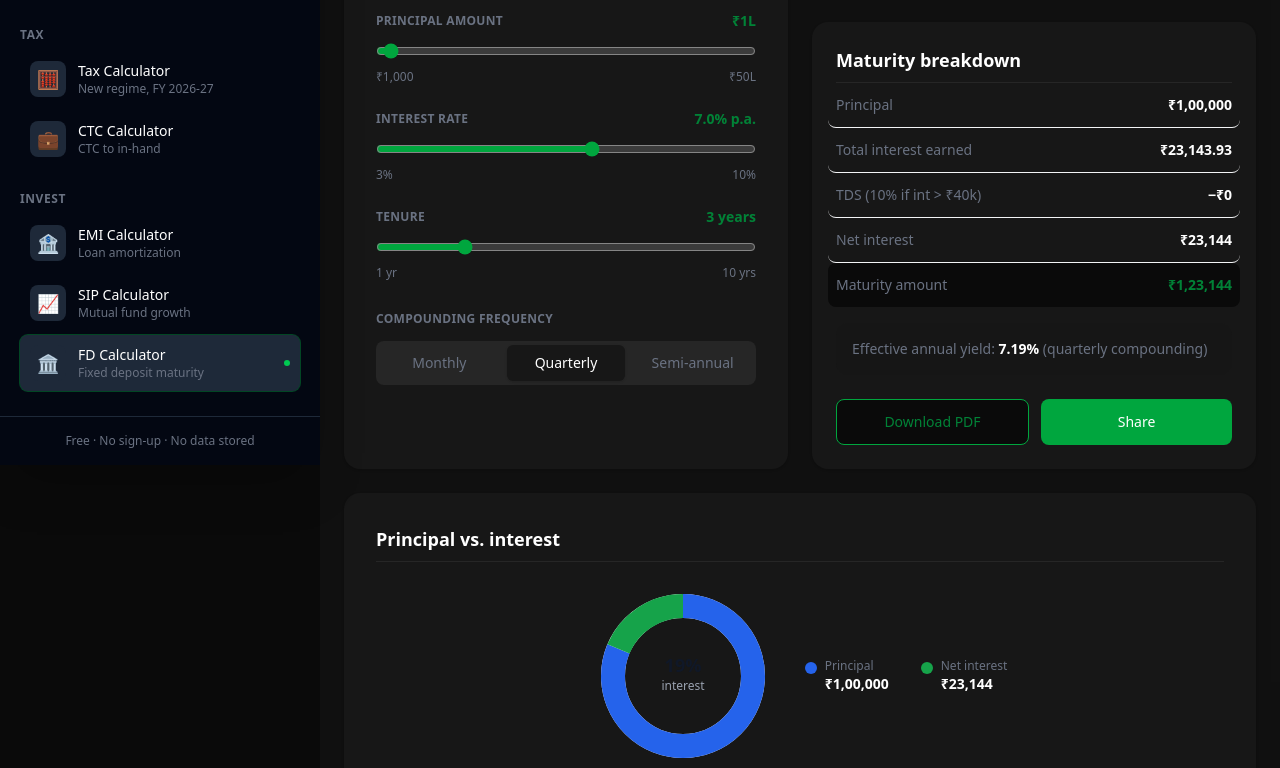
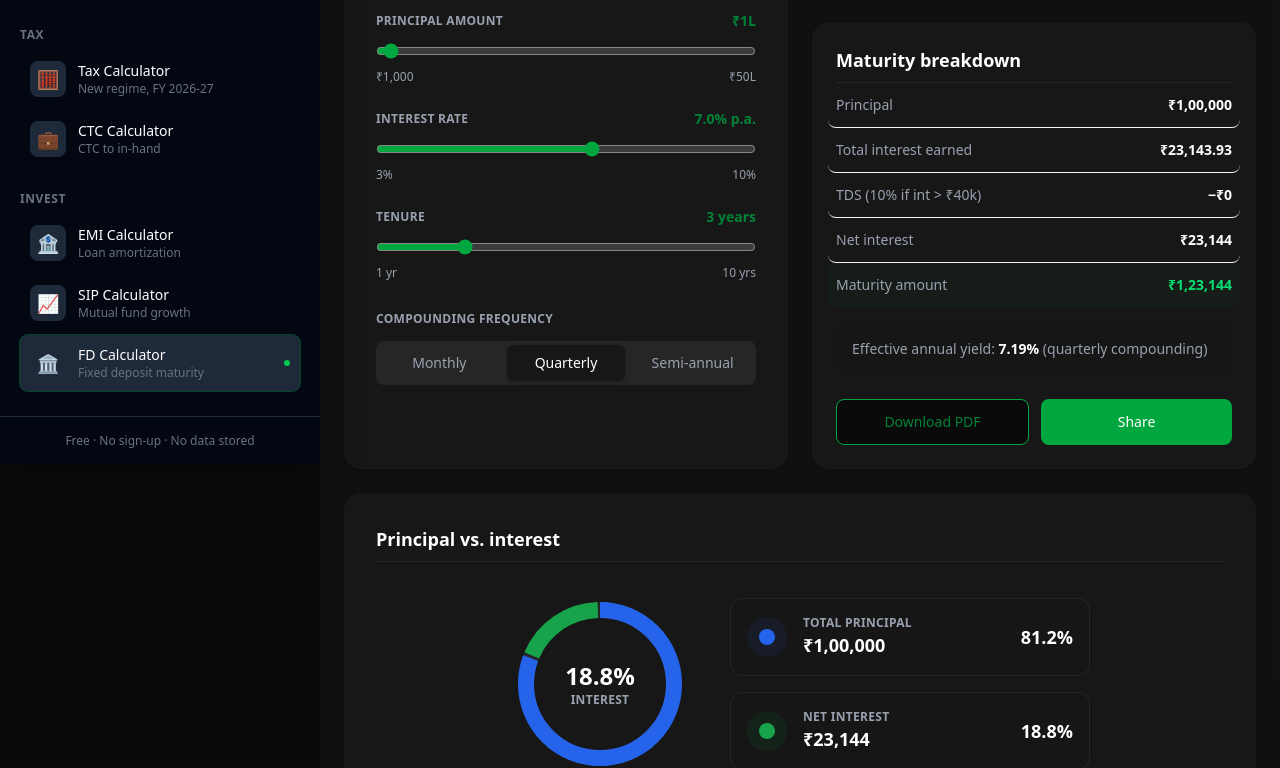
Before and after one commit to Shubhashissahu/FinPilot-financial-tools, a Next.js app: page /fd-calculator in a window 1280 px wide. Shown: the part 335-1103 px from the top of the page. Built offline with nearby package versions, Linux system fonts and the light colour scheme.

Commit message:
chore: fix css across calculators

```diff
--- a/app/fd-calculator/page.tsx
+++ b/app/fd-calculator/page.tsx
@@ -54,7 +54,7 @@ export default function FdCalculatorPage() {
 
   const interestShare = netMaturity > 0 ? (netInterest / netMaturity) * 100 : 0;
 
-  const shareText = `FD Calculation\n\nPrincipal: ₹${fd.principal.toLocaleString("en-IN")}\nMaturity Value: ₹${Math.round(netMaturity).toLocaleString("en-IN")}\nNet Interest: ₹${Math.round(netInterest).toLocaleString("en-IN")}\nEffective Annual Yield: ${fd.effectiveAnnualYield}%\n\nCalculated with SplitEasy`;
+  const shareText = `FD Calculation\n\nPrincipal: ₹${fd.principal.toLocaleString("en-IN")}\nMaturity Value: ₹${Math.round(netMaturity).toLocaleString("en-IN")}\nNet Interest: ₹${Math.round(netInterest).toLocaleString("en-IN")}\nEffective Annual Yield: ${fd.effectiveAnnualYield}%\n\nCalculated by Finpilot`;
 
   const handleShare = async () => {
     try {
@@ -70,7 +70,7 @@ export default function FdCalculatorPage() {
     <main className="min-h-screen bg-gray-50 dark:bg-neutral-900/50 px-6 py-16">
       <div className="mx-auto max-w-5xl">
         <h1 className="text-4xl font-black text-gray-900 dark:text-white">FD Calculator</h1>
-        <p className="mt-2 text-gray-500 dark:text-gray-400 dark:text-gray-500">
+        <p className="mt-2 text-gray-500 dark:text-gray-400">
           Fixed Deposit maturity &amp; interest calculator
         </p>
 
@@ -117,7 +117,7 @@ export default function FdCalculatorPage() {
             />
 
             <div className="mt-6">
-              <label className="text-xs font-semibold uppercase tracking-wide text-gray-500 dark:text-gray-400 dark:text-gray-500">
+              <label className="text-xs font-semibold uppercase tracking-wide text-gray-500 dark:text-gray-400">
                 Compounding frequency
               </label>
               <div className="mt-3 grid grid-cols-3 gap-2 rounded-lg bg-gray-100 dark:bg-neutral-800 p-1">
@@ -129,7 +129,7 @@ export default function FdCalculatorPage() {
                     className={`rounded-md py-2 text-sm font-medium transition ${
                       frequency === freq
                         ? "bg-white dark:bg-neutral-900 text-gray-900 dark:text-white shadow-sm"
-                        : "text-gray-500 dark:text-gray-400 dark:text-gray-500 hover:text-gray-700 dark:text-gray-300"
+                        : "text-gray-500 dark:text-gray-400 hover:text-gray-700 dark:text-gray-300"
                     }`}
                   >
                     {FREQUENCY_LABEL[freq]}
@@ -167,7 +167,7 @@ export default function FdCalculatorPage() {
                 />
               </div>
 
-              <div className="mt-4 rounded-xl bg-gray-50 dark:bg-neutral-900/50 p-4 text-sm text-gray-600 dark:text-gray-400 dark:text-gray-500">
+              <div className="mt-4 rounded-xl bg-gray-50 dark:bg-neutral-900/50 p-4 text-sm text-gray-600 dark:text-gray-400">
                 Effective annual yield:{" "}
                 <span className="font-semibold text-gray-900 dark:text-white">
                   {fd.effectiveAnnualYield}%
@@ -197,11 +197,11 @@ export default function FdCalculatorPage() {
         <section className="mt-6 rounded-2xl bg-white dark:bg-neutral-900 p-8 shadow-sm">
           <h2 className="text-lg font-bold text-gray-900 dark:text-white">Principal vs. interest</h2>
           <div className="mt-2 border-t border-gray-100 dark:border-neutral-800" />
-          <div className="mt-6 flex flex-col items-center gap-8 sm:flex-row sm:justify-center">
+          <div className="mt-8 flex flex-col items-center gap-10 lg:flex-row lg:justify-center">
             <PrincipalInterestPie principalShare={100 - interestShare} interestShare={interestShare} />
-            <div className="flex gap-8">
-              <Legend color="#2563eb" label="Principal" value={`₹${fd.principal.toLocaleString("en-IN")}`} />
-              <Legend color="#16a34a" label="Net interest" value={`₹${Math.round(netInterest).toLocaleString("en-IN")}`} />
+            <div className="flex w-full flex-col gap-4 sm:w-[360px]">
+              <LegendCard color="#2563eb" label="Total Principal" value={`₹${fd.principal.toLocaleString("en-IN")}`} percentage={100 - interestShare} />
+              <LegendCard color="#16a34a" label="Net Interest" value={`₹${Math.round(netInterest).toLocaleString("en-IN")}`} percentage={interestShare} />
             </div>
           </div>
         </section>
@@ -234,7 +234,7 @@ function SliderField({
   return (
     <div className="mt-6 first:mt-6">
       <div className="flex items-center justify-between">
-        <label className="text-xs font-semibold uppercase tracking-wide text-gray-500 dark:text-gray-400 dark:text-gray-500">
+        <label className="text-xs font-semibold uppercase tracking-wide text-gray-500 dark:text-gray-400">
           {label}
         </label>
         <span className="text-sm font-bold text-green-700">{display}</span>
@@ -248,7 +248,7 @@ function SliderField({
         onChange={(e) => onChange(Number(e.target.value))}
         className="mt-3 w-full accent-green-600"
       />
-      <div className="mt-1 flex justify-between text-xs text-gray-400 dark:text-gray-500">
+      <div className="mt-1 flex justify-between text-xs text-gray-400">
         <span>{minLabel}</span>
         <span>{maxLabel}</span>
       </div>
@@ -268,9 +268,9 @@ function StatCard({
   compact?: boolean;
 }) {
   const styles = {
-    green: { bg: "bg-green-50 dark:bg-[#0a0a0a]", label: "text-green-700", value: "text-green-700" },
-    amber: { bg: "bg-amber-50", label: "text-amber-700", value: "text-amber-600" },
-    blue: { bg: "bg-blue-50", label: "text-blue-700", value: "text-blue-700" },
+    green: { bg: "bg-green-50 dark:bg-green-900/20", label: "text-green-700 dark:text-green-400", value: "text-green-700 dark:text-green-400" },
+    amber: { bg: "bg-amber-50 dark:bg-amber-900/20", label: "text-amber-700 dark:text-amber-300", value: "text-amber-600 dark:text-amber-300" },
+    blue: { bg: "bg-blue-50 dark:bg-blue-900/20", label: "text-blue-700 dark:text-blue-300", value: "text-blue-700 dark:text-blue-300" },
   }[tone];
 
   return (
@@ -295,9 +295,9 @@ function SummaryLine({
   highlight?: boolean;
 }) {
   return (
-    <div className={`flex items-center justify-between py-3 px-2 -mx-2 rounded-lg ${highlight ? "bg-green-50 dark:bg-[#0a0a0a]" : ""}`}>
-      <span className="text-sm text-gray-500 dark:text-gray-400 dark:text-gray-500">{label}</span>
-      <span className={`text-sm font-bold ${highlight ? "text-green-700" : "text-gray-900 dark:text-white"}`}>
+    <div className={`flex items-center justify-between py-3 px-2 -mx-2 rounded-lg ${highlight ? "bg-green-50 dark:bg-green-900/10" : ""}`}>
+      <span className="text-sm text-gray-500 dark:text-gray-400">{label}</span>
+      <span className={`text-sm font-bold ${highlight ? "text-green-700 dark:text-green-400" : "text-gray-900 dark:text-white"}`}>
         {value}
       </span>
     </div>
@@ -313,54 +313,65 @@ function PrincipalInterestPie({
   principalShare: number;
   interestShare: number;
 }) {
-  const radius = 70;
+  const radius = 74;
   const circumference = 2 * Math.PI * radius;
-  const principalLength = (principalShare / 100) * circumference;
-  const interestLength = (interestShare / 100) * circumference;
+
+  // Create a small gap between slices if both exist
+  const gap = interestShare > 0 && principalShare > 0 ? 3 : 0;
+  const pLen = Math.max(0, (principalShare / 100) * circumference - gap);
+  const iLen = Math.max(0, (interestShare / 100) * circumference - gap);
 
   return (
-    <svg width="180" height="180" viewBox="0 0 180 180" className="shrink-0">
-      <circle cx="90" cy="90" r={radius} fill="none" stroke="#f3f4f6" strokeWidth="24" />
-      <circle
-        cx="90"
-        cy="90"
-        r={radius}
-        fill="none"
-        stroke="#2563eb"
-        strokeWidth="24"
-        strokeDasharray={`${principalLength} ${circumference - principalLength}`}
-        strokeDashoffset="0"
-        transform="rotate(-90 90 90)"
-      />
-      <circle
-        cx="90"
-        cy="90"
-        r={radius}
-        fill="none"
-        stroke="#16a34a"
-        strokeWidth="24"
-        strokeDasharray={`${interestLength} ${circumference - interestLength}`}
-        strokeDashoffset={-principalLength}
-        transform="rotate(-90 90 90)"
-      />
-      <text x="90" y="86" textAnchor="middle" className="fill-gray-900 text-lg font-bold">
-        {interestShare.toFixed(0)}%
-      </text>
-      <text x="90" y="104" textAnchor="middle" className="fill-gray-400 text-xs">
-        interest
-      </text>
-    </svg>
-  );
-}
-
-function Legend({ color, label, value }: { color: string; label: string; value: string }) {
-  return (
-    <div className="flex items-start gap-2">
-      <span className="mt-1 h-3 w-3 shrink-0 rounded-full" style={{ backgroundColor: color }} />
-      <div>
-        <p className="text-xs text-gray-500 dark:text-gray-400 dark:text-gray-500">{label}</p>
-        <p className="text-sm font-bold text-gray-900 dark:text-white">{value}</p>
+    <div className="relative flex h-[180px] w-[180px] shrink-0 items-center justify-center">
+      <svg width="180" height="180" viewBox="0 0 180 180" className="absolute inset-0 -rotate-90 transform">
+        <circle
+          cx="90" cy="90" r={radius} fill="none"
+          className="stroke-gray-100 dark:stroke-neutral-800"
+          strokeWidth="16"
+        />
+        <circle
+          cx="90" cy="90" r={radius} fill="none" stroke="#2563eb" strokeWidth="16"
+          strokeDasharray={`${pLen} ${circumference}`}
+          strokeDashoffset="0"
+          className="transition-all duration-500 ease-in-out"
+        />
+        <circle
+          cx="90" cy="90" r={radius} fill="none" stroke="#16a34a" strokeWidth="16"
+          strokeDasharray={`${iLen} ${circumference}`}
+          strokeDashoffset={-((principalShare / 100) * circumference)}
+          className="transition-all duration-500 ease-in-out"
+        />
+      </svg>
+      <div className="flex flex-col items-center">
+        <span className="text-2xl font-black text-gray-900 dark:text-white">
+          {interestShare.toFixed(1)}%
+        </span>
+        <span className="text-xs font-semibold uppercase tracking-wide text-gray-500 dark:text-gray-400">
+          Interest
+        </span>
       </div>
     </div>
   );
 }
+
+function LegendCard({ color, label, value, percentage }: { color: string; label: string; value: string; percentage: number }) {
+  return (
+    <div className="flex items-center justify-between gap-6 rounded-xl border border-gray-100 dark:border-neutral-800 bg-gray-50 dark:bg-neutral-900/50 p-4">
+      <div className="flex items-center gap-4">
+        <div
+          className="flex h-10 w-10 shrink-0 items-center justify-center rounded-full"
+          style={{ backgroundColor: `${color}15` }}
+        >
+          <div className="h-4 w-4 rounded-full" style={{ backgroundColor: color }} />
+        </div>
+        <div>
+          <p className="text-xs font-semibold uppercase tracking-wide text-gray-500 dark:text-gray-400">{label}</p>
+          <p className="text-lg font-bold text-gray-900 dark:text-white">{value}</p>
+        </div>
+      </div>
+      <div className="text-right">
+        <span className="text-lg font-black text-gray-900 dark:text-white">{percentage.toFixed(1)}%</span>
+      </div>
+    </div>
+  );
+}
--- a/app/sip-calculator/page.tsx
+++ b/app/sip-calculator/page.tsx
@@ -20,7 +20,7 @@ export default function SipCalculatorPage() {
     <main className="min-h-screen bg-gray-50 dark:bg-neutral-900/50 px-6 py-12">
       <div className="mx-auto max-w-5xl">
         <h1 className="text-2xl font-bold text-gray-900 dark:text-white">SIP Calculator</h1>
-        <p className="mt-1 text-sm text-gray-500 dark:text-gray-400 dark:text-gray-500">
+        <p className="mt-1 text-sm text-gray-500 dark:text-gray-400">
           Systematic Investment Plan · Mutual Fund growth estimator
         </p>
 
@@ -91,32 +91,32 @@ export default function SipCalculatorPage() {
 
               <div className="mt-4 space-y-3 text-sm">
                 <div className="flex justify-between border-b border-gray-100 dark:border-neutral-800 pb-3">
-                  <span className="text-gray-500 dark:text-gray-400 dark:text-gray-500">Total invested</span>
+                  <span className="text-gray-500 dark:text-gray-400">Total invested</span>
                   <span className="font-medium text-gray-900 dark:text-white">
                     ₹{result.totalInvested.toLocaleString("en-IN")}
                   </span>
                 </div>
                 <div className="flex justify-between border-b border-gray-100 dark:border-neutral-800 pb-3">
-                  <span className="text-gray-500 dark:text-gray-400 dark:text-gray-500">Total gains</span>
+                  <span className="text-gray-500 dark:text-gray-400">Total gains</span>
                   <span className="font-medium text-gray-900 dark:text-white">
                     ₹{result.totalGains.toLocaleString("en-IN")}
                   </span>
                 </div>
                 <div className="flex justify-between border-b border-gray-100 dark:border-neutral-800 pb-3">
                   <span className="font-semibold text-gray-900 dark:text-white">Maturity value</span>
-                  <span className="font-semibold text-green-600">
+                  <span className="font-semibold text-green-600 dark:text-green-400">
                     {formatLakh(result.maturityValue)}
                   </span>
                 </div>
                 <div className="flex justify-between">
-                  <span className="text-gray-500 dark:text-gray-400 dark:text-gray-500">Wealth ratio</span>
+                  <span className="text-gray-500 dark:text-gray-400">Wealth ratio</span>
                   <span className="font-medium text-gray-900 dark:text-white">{result.wealthRatio}×</span>
                 </div>
               </div>
             </section>
 
-            <section className="rounded-2xl bg-green-50 dark:bg-[#0a0a0a] p-6">
-              <p className="text-xs font-semibold uppercase tracking-wide text-green-700">
+            <section className="rounded-2xl bg-green-50 dark:bg-green-900/10 p-6">
+              <p className="text-xs font-semibold uppercase tracking-wide text-green-700 dark:text-green-500">
                 The power of compounding
               </p>
               <p className="mt-2 text-sm text-gray-700 dark:text-gray-300">
@@ -164,7 +164,7 @@ function SliderField({
   return (
     <div className="mt-6 first:mt-4">
       <div className="flex items-center justify-between">
-        <span className="text-xs font-medium uppercase tracking-wide text-gray-500 dark:text-gray-400 dark:text-gray-500">
+        <span className="text-xs font-medium uppercase tracking-wide text-gray-500 dark:text-gray-300">
           {label}
         </span>
         <span className="text-sm font-semibold text-green-600">{displayValue}</span>
@@ -178,7 +178,7 @@ function SliderField({
         onChange={(e) => onChange(Number(e.target.value))}
         className="mt-3 w-full accent-green-600"
       />
-      <div className="mt-1 flex justify-between text-xs text-gray-400 dark:text-gray-500">
+      <div className="mt-1 flex justify-between text-xs text-gray-400">
         <span>{minLabel}</span>
         <span>{maxLabel}</span>
       </div>
@@ -196,9 +196,9 @@ function StatCard({
   tone: "blue" | "amber" | "green";
 }) {
   const toneClasses = {
-    blue: "bg-blue-50 text-blue-700",
-    amber: "bg-amber-50 text-amber-700",
-    green: "bg-green-50 dark:bg-[#0a0a0a] text-green-700",
+    blue: "bg-blue-50 dark:bg-blue-900/20 text-blue-700 dark:text-blue-300",
+    amber: "bg-amber-50 dark:bg-amber-900/20 text-amber-700 dark:text-amber-300",
+    green: "bg-green-50 dark:bg-green-900/20 text-green-700 dark:text-green-400",
   }[tone];
 
   return (
```
Also changed, not shown: app/ctc-calculator/page.tsx (+15 -9 lines), app/emi-calculator/page.tsx (+16 -16 lines), components/ctc-calculator/FaqAccordion.tsx (+18 -8 lines), components/ctc-calculator/ResultsTable.tsx (+7 -7 lines).
